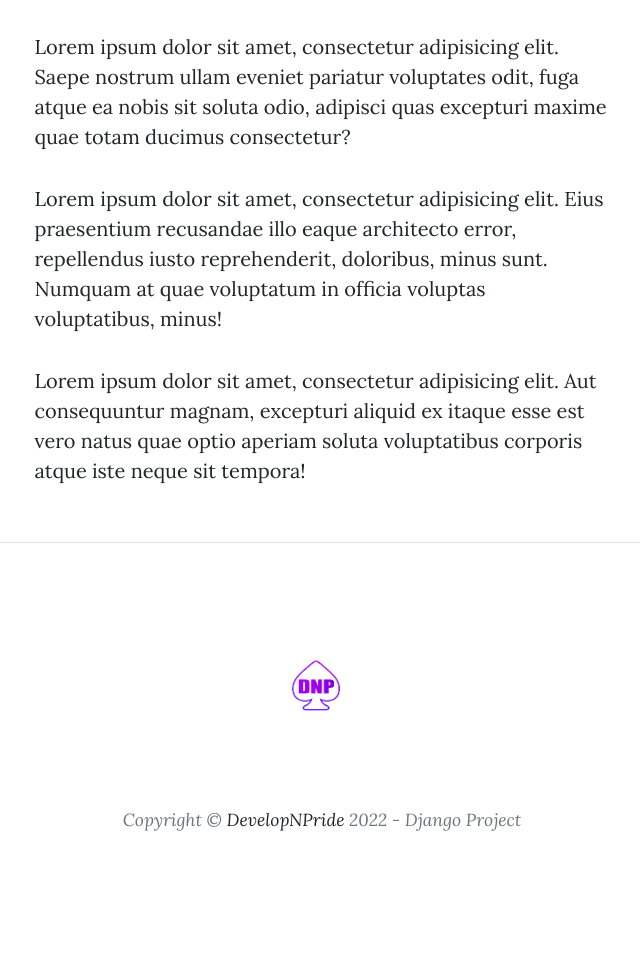
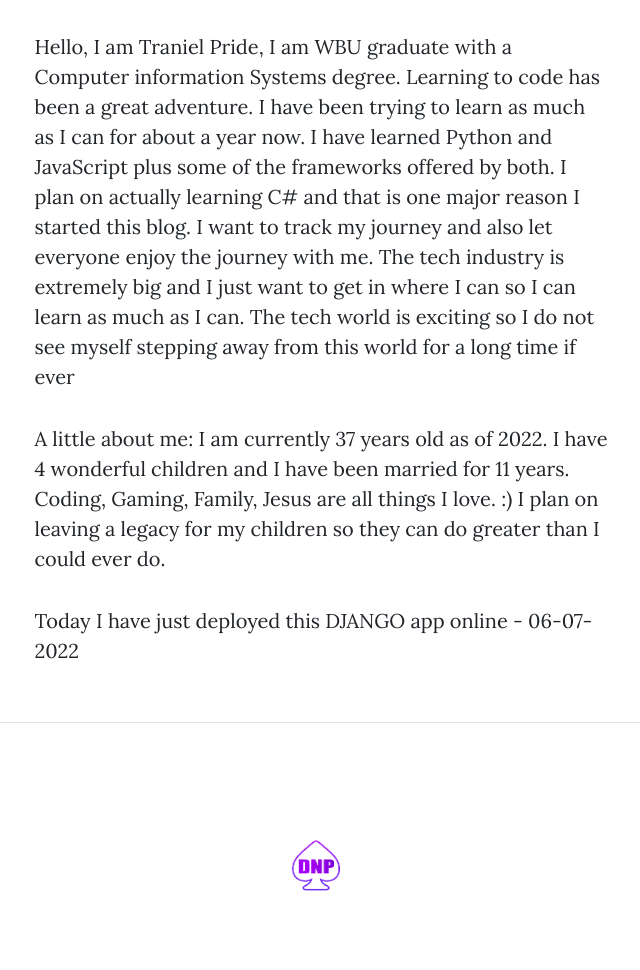
Before and after one commit to tranielmp8/django_blog, a Django app: page /about/ in a window 1280 px wide. Shown: the part 94-1064 px from the top of the page, without its empty margins (318-958 px from the left). Before the commit the page ends 925 px from the top, so only its background shows below. Run offline with Django 4.2, Linux system fonts and the light colour scheme; some libraries are stand-ins or nearby versions.

Commit message:
about pages updated

```diff
--- a/blog_app/templates/blog_app/about.html
+++ b/blog_app/templates/blog_app/about.html
@@ -8,22 +8,15 @@
         <div class="row gx-4 gx-lg-5 justify-content-center">
           <div class="col-md-10 col-lg-8 col-xl-7">
             <p>
-              Lorem ipsum dolor sit amet, consectetur adipisicing elit. Saepe
-              nostrum ullam eveniet pariatur voluptates odit, fuga atque ea
-              nobis sit soluta odio, adipisci quas excepturi maxime quae totam
-              ducimus consectetur?
+              Hello,
+              I am Traniel Pride, I am WBU graduate with a Computer information Systems degree. Learning to code has been a great adventure. I have been trying to learn as much as I can for about a year now. I have learned Python and JavaScript plus some of the frameworks offered by both. I plan on actually learning C# and that is one major reason I started this blog. I want to track my journey and also let everyone enjoy the journey with me. The tech industry is extremely big and I just want to get in where I can so I can learn as much as I can. The tech world is exciting so I do not see myself stepping away from this world for a long time if ever
             </p>
             <p>
-              Lorem ipsum dolor sit amet, consectetur adipisicing elit. Eius
-              praesentium recusandae illo eaque architecto error, repellendus
-              iusto reprehenderit, doloribus, minus sunt. Numquam at quae
-              voluptatum in officia voluptas voluptatibus, minus!
+              A little about me:
+              I am currently 37 years old as of 2022. I have 4 wonderful children and I have been married for 11 years. Coding, Gaming, Family, Jesus are all things I love. :) I plan on leaving a legacy for my children so they can do greater than I could ever do.
             </p>
             <p>
-              Lorem ipsum dolor sit amet, consectetur adipisicing elit. Aut
-              consequuntur magnam, excepturi aliquid ex itaque esse est vero
-              natus quae optio aperiam soluta voluptatibus corporis atque iste
-              neque sit tempora!
+              Today I have just deployed this DJANGO app online - 06-07-2022
             </p>
           </div>
         </div>
--- a/blog_app/templates/blog_app/blog_form.html
+++ b/blog_app/templates/blog_app/blog_form.html
@@ -7,7 +7,8 @@
     <form action="" method="POST">
       {% csrf_token %}
       {{ form | crispy }}
-      <button type="submit" class="btn btn-primary" id="sendMessageButton" > {{ button_name }}</button>
+      <button type="submit" class="btn btn-primary" id="sendMessageButton"
+      style="background-color: rgb(140,0,140); color: #fff; border: none;"> {{ button_name }}</button>
     </form>
   </div>
 
```
